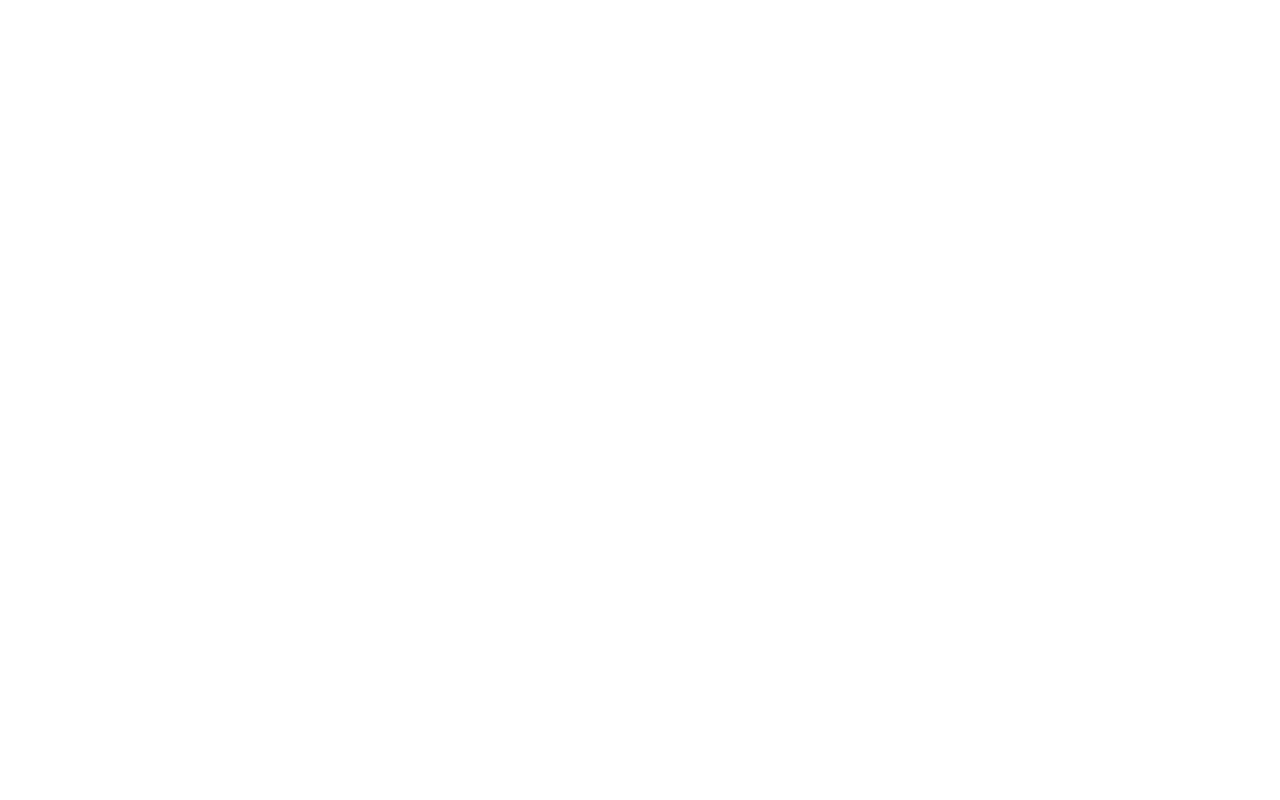
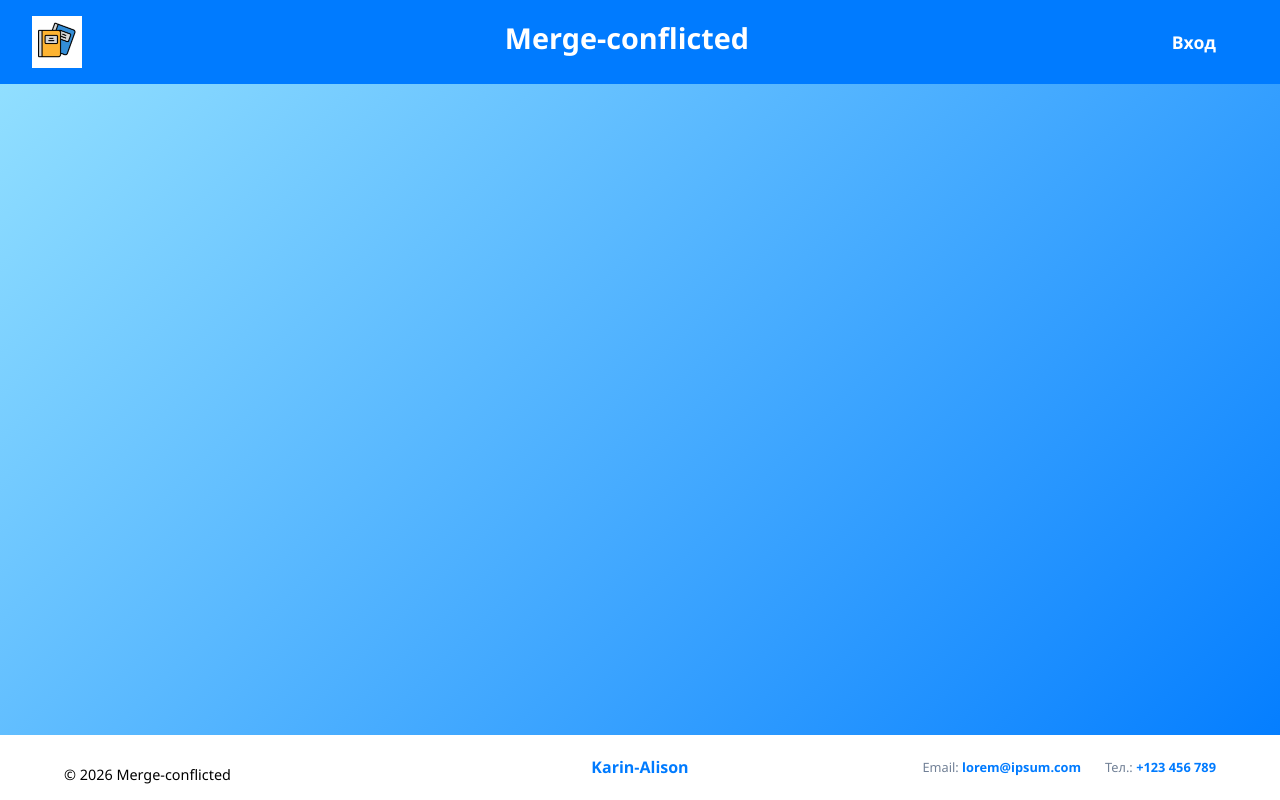
Before and after one commit to IT-8-TUES/8B-25-26-Merge-conflicted, a plain HTML site: page Karin-Alison Todorova/dashboard.html in a window 1280 px wide. Drawn offline with Linux system fonts and the light colour scheme.

Commit message:
Finishing up the CSS for the index.html, adding a footer  and starting um the dashboard.html

```diff
--- a/Karin-Alison Todorova/dashboard.html
+++ b/Karin-Alison Todorova/dashboard.html
@@ -0,0 +1,32 @@
+<!DOCTYPE html>
+<html lang="bg">
+    <head>
+        <title>MC | Табло</title>
+        <link rel="stylesheet" href="style.css">
+    </head>
+
+    <body>
+        <header>
+            <img src="MC-logo.png" alt="МС лого" width="50">
+            <h1>Merge-conflicted</h1>
+            <nav>
+                <a href="index.html">Вход</a>
+            </nav>
+        </header>
+
+        <main>
+
+        <script src="script.js"></script>
+        </main>
+
+        <footer>
+            <p>&copy; 2026 Merge-conflicted</p>
+            <h6 class="footer-name">Karin-Alison</h6>
+            <div class="footer-contacts">
+                <p>Email: <span>lorem@ipsum.com</span></p>
+                <p>Тел.: <span>+123 456 789</span></p>
+            </div>
+        </footer>
+        <script src="script.js"></script>
+    </body>
+</html>
--- a/Karin-Alison Todorova/style.css
+++ b/Karin-Alison Todorova/style.css
@@ -5,27 +5,26 @@
 body {
     background: linear-gradient(135deg, #97e3ff 0%, #007bff 100%);
     margin: 0%;
-    height: 100vh;
+    min-height: 100vh;
     display: flex;
     flex-direction: column;
-    justify-content: center;
     align-items: center;
     color: black;
 }
 header {
-    position: absolute;
-    top: 0%;
     width: 100%;
-    padding: 1.25rem;
+    padding: 1rem 2rem;
     display: flex;
     justify-content: space-between;
     align-items: center;
+    background:  #007bff;
 }
 nav a {
     color: white;
     text-decoration: none;
     font-weight: bold;
     font-size: 1.1rem;
+    padding-right: 2rem;
 }
 .container {
     background-color: white;
@@ -35,20 +34,24 @@
     max-width: 25rem;
     text-align: center;
     box-shadow: 0rem 0.6rem 1.5rem rgba(0,0,0,0.1);
+    margin-top: 2rem;
+    margin-bottom: 5rem;
 }
 h1 {
     color: white;
     font-size: 1.8rem;
-    margin-bottom: 0.6rem;
+    margin: 0rem;
+    margin-bottom: 0.5rem;
 }
 p {
     margin-bottom: 1.5rem;
     font-size: 1rem;
 }
 h6 {
-    color: #718096;
+    color: black;
     font-size: 0.75rem;
     margin-top: 1.2rem;
+    text-align: center;
 }
 .form-wrapper {
     text-align: left;
@@ -89,3 +92,47 @@
     background-color: #97e3ff;
     padding: 0rem 0.2rem;
 }
+footer {
+    background-color: white;
+    width: 100%;
+    margin-top: auto;
+    padding: 1rem 5%;
+    display: flex;
+    justify-content: space-between;
+    align-items: center;
+}
+.footer-name {
+    margin: 0;
+    font-size: 1rem;
+    font-weight: bold;
+    color: #007bff;
+    position: absolute;
+    left: 50%;
+    transform: translateX(-50%);
+}
+footer p {
+    margin-bottom: 0rem;
+    font-size: 0.9rem;
+}
+.footer-details p {
+    font-size: 0.8rem;
+    color: #718096;
+}
+footer h6 {
+    margin: 0rem;
+    font-size: 1rem;
+    font-weight: bold;
+    color: #007bff;
+
+}
+.footer-contacts {
+    display: flex;
+    gap: 1.5rem;
+    align-items: center;
+}
+.footer-contacts p {
+    margin: 0;
+    font-size: 0.8rem;
+    color: #718096;
+    white-space: nowrap;
+}
```
Also changed, not shown: Karin-Alison Todorova/index.html (+5 -0 lines).
